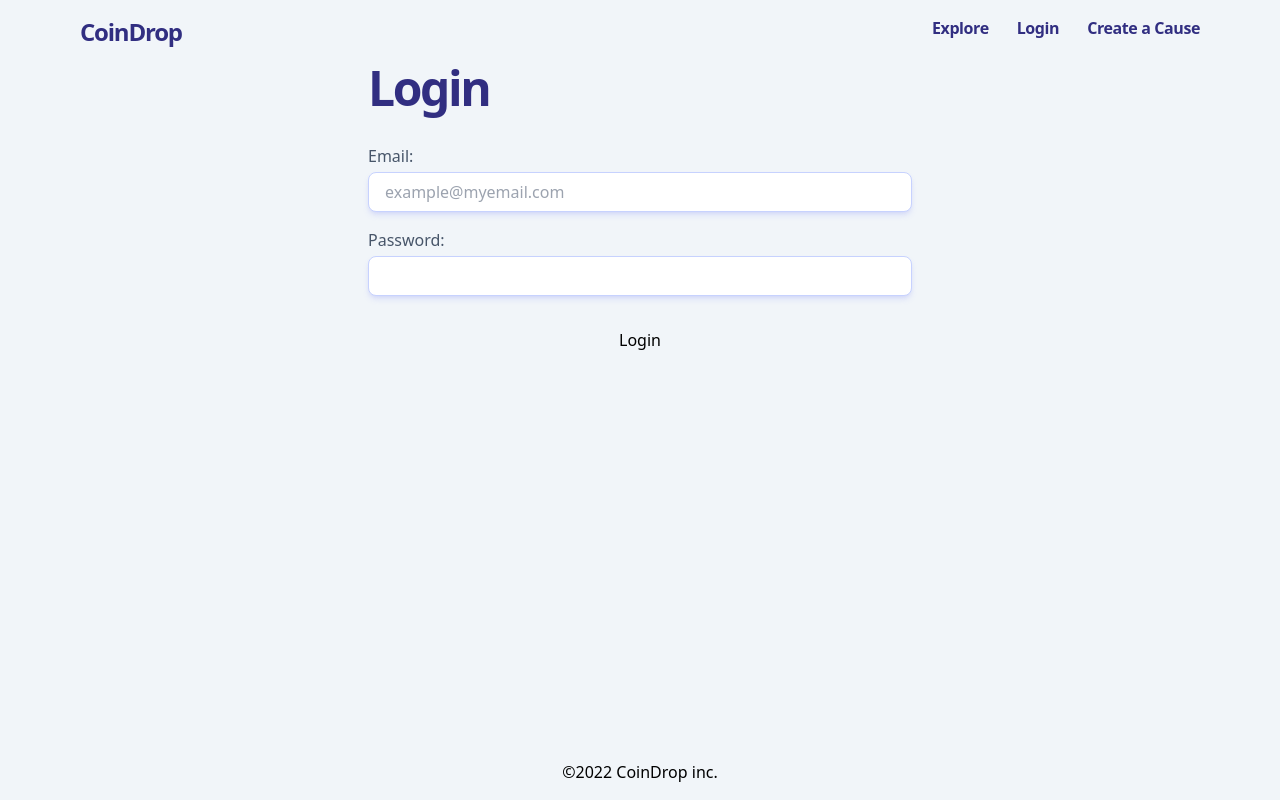
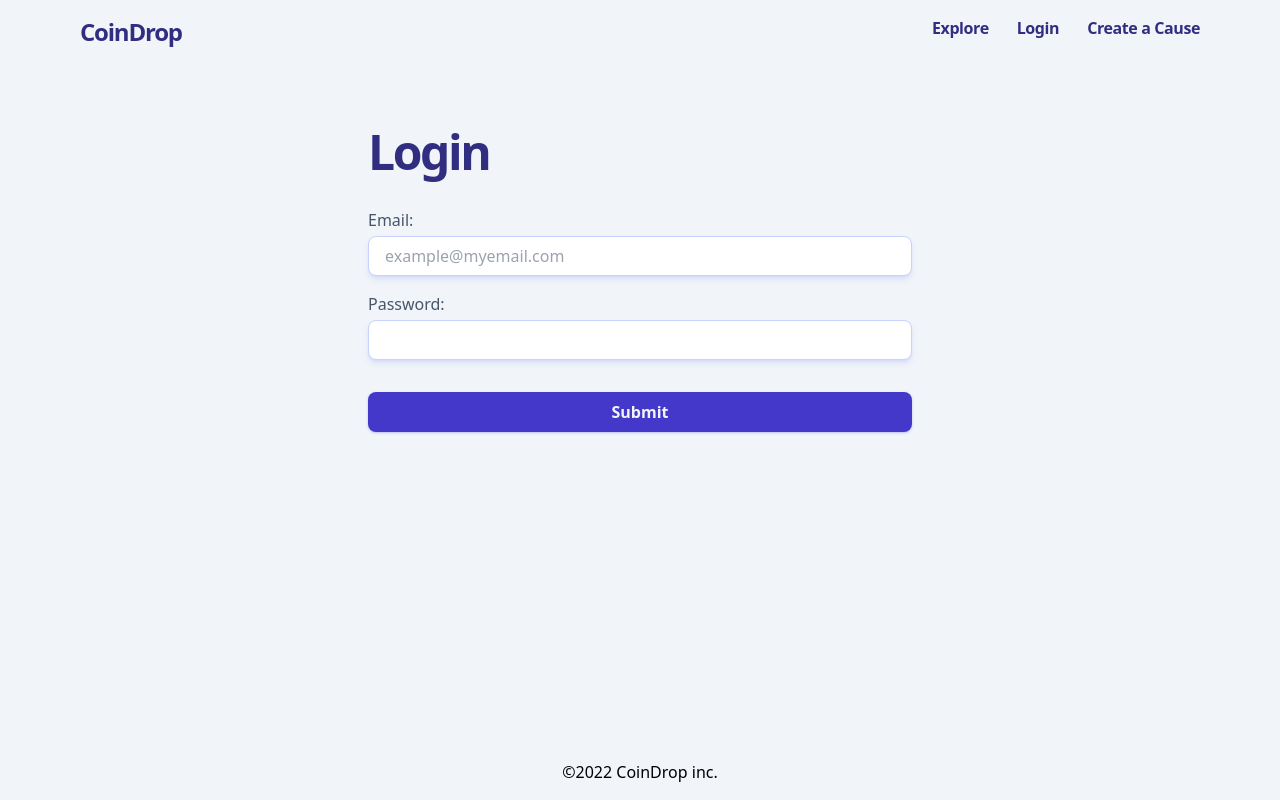
Before and after one commit to CodecoolGlobal/el-proyecte-grande-sprint-1-java-tamasstephen, a React (Create React App) app in the folder frontend/: page /login in a window 1280 px wide. Built offline with nearby package versions, Linux system fonts and the light colour scheme.

Commit message:
chore: Add error box

```diff
--- /dev/null
+++ b/frontend/src/components/registration/Error.jsx
@@ -0,0 +1,18 @@
+import React from "react";
+
+const Error = ({ errorState }) => {
+  return (
+    <div className={errorState.boxState}>
+      <p
+        className={
+          errorState.textState +
+          " p-4 bg-red-100 text-red-600 rounded-lg border-2 border-red-400"
+        }
+      >
+        {errorState.text}
+      </p>
+    </div>
+  );
+};
+
+export default Error;
--- a/frontend/src/components/registration/Login.jsx
+++ b/frontend/src/components/registration/Login.jsx
@@ -3,6 +3,8 @@ import Headline from "../Headline";
 import StringInput from "./StringInput";
 import { dataHandler } from "../../data/dataHandler";
 import { useNavigate } from "react-router-dom";
+import Submit from "./Submit";
+import Error from "./Error";
 
 const Login = ({ setLoginState }) => {
   const navigate = useNavigate();
@@ -49,20 +51,20 @@ const Login = ({ setLoginState }) => {
   }
 
   return (
-    <div className="flex flex-col items-center">
+    <div className="flex flex-col items-center pt-16">
       <form
         className="px-4 md:w-1/2 max-w-xl flex flex-col justify-center"
         onSubmit={sendLogin}
       >
         <Headline isTitle={true} title="Login" />
-        <div className={errorState.boxState}>
-          <p className={errorState.textState}>{errorState.text}</p>
+        <div className={errorState.boxState + " pt-4 md:pt-8"}>
+          <Error errorState={errorState} />
         </div>
         <div className="pt-4 md:pt-8 pb-4 md:pb-8">
           <StringInput inputProps={email} />
           <StringInput inputProps={password} />
         </div>
-        <button type="submit">Login</button>
+        <Submit title="Submit" />
       </form>
     </div>
   );
--- /dev/null
+++ b/frontend/src/components/registration/Submit.jsx
@@ -0,0 +1,14 @@
+import React from "react";
+
+const Submit = ({ title }) => {
+  return (
+    <button
+      type="submit"
+      className="py-2 px-6 bg-indigo-700 font-bold text-slate-100 rounded-lg shadow shadow-indigo-500/30 hover:shadow-lg hover:shadow-indigo-500/50 hover:-translate-y-0.5 hover:bg-indigo-900 transition-all duration-200"
+    >
+      {title}
+    </button>
+  );
+};
+
+export default Submit;
```
